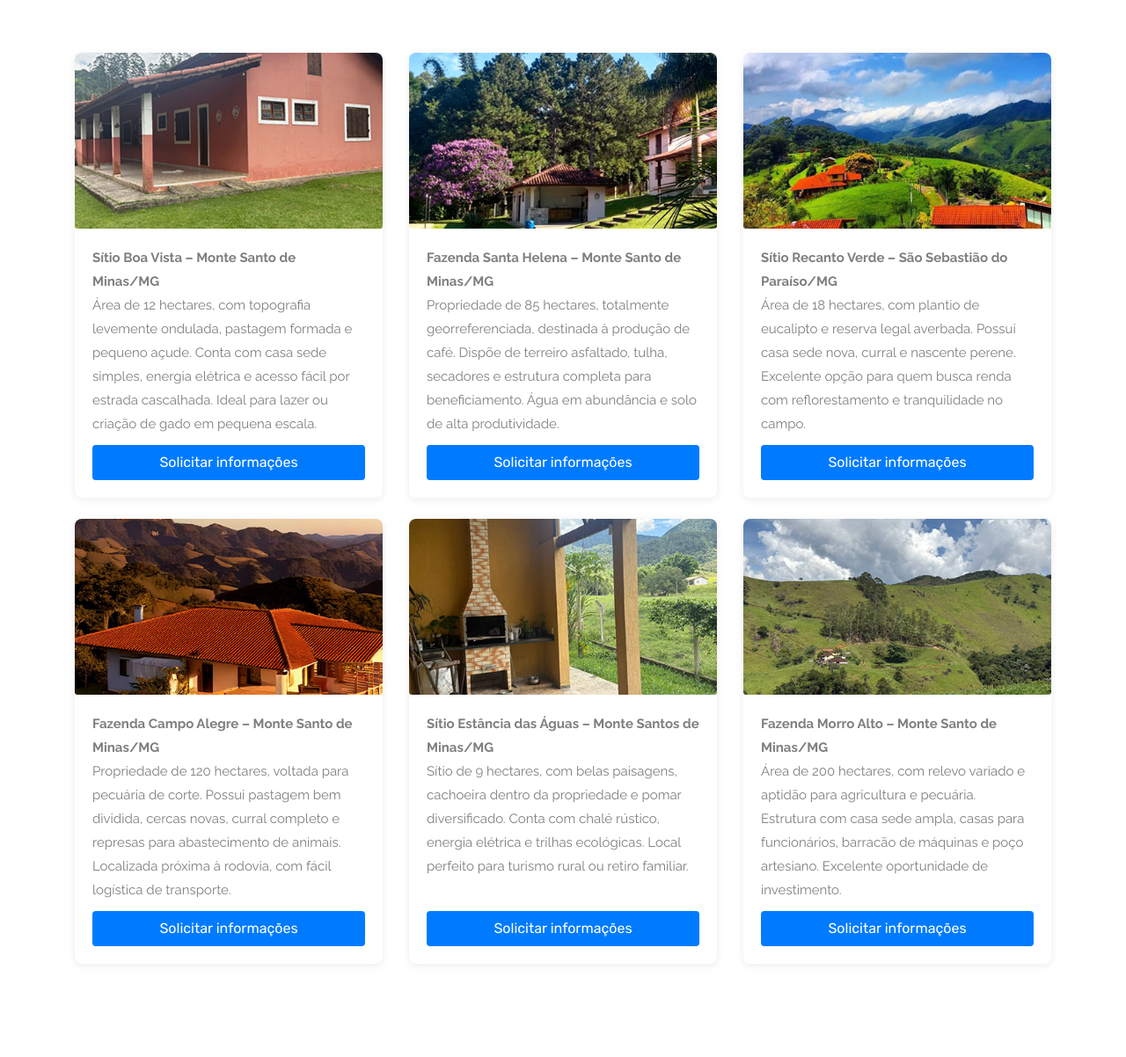
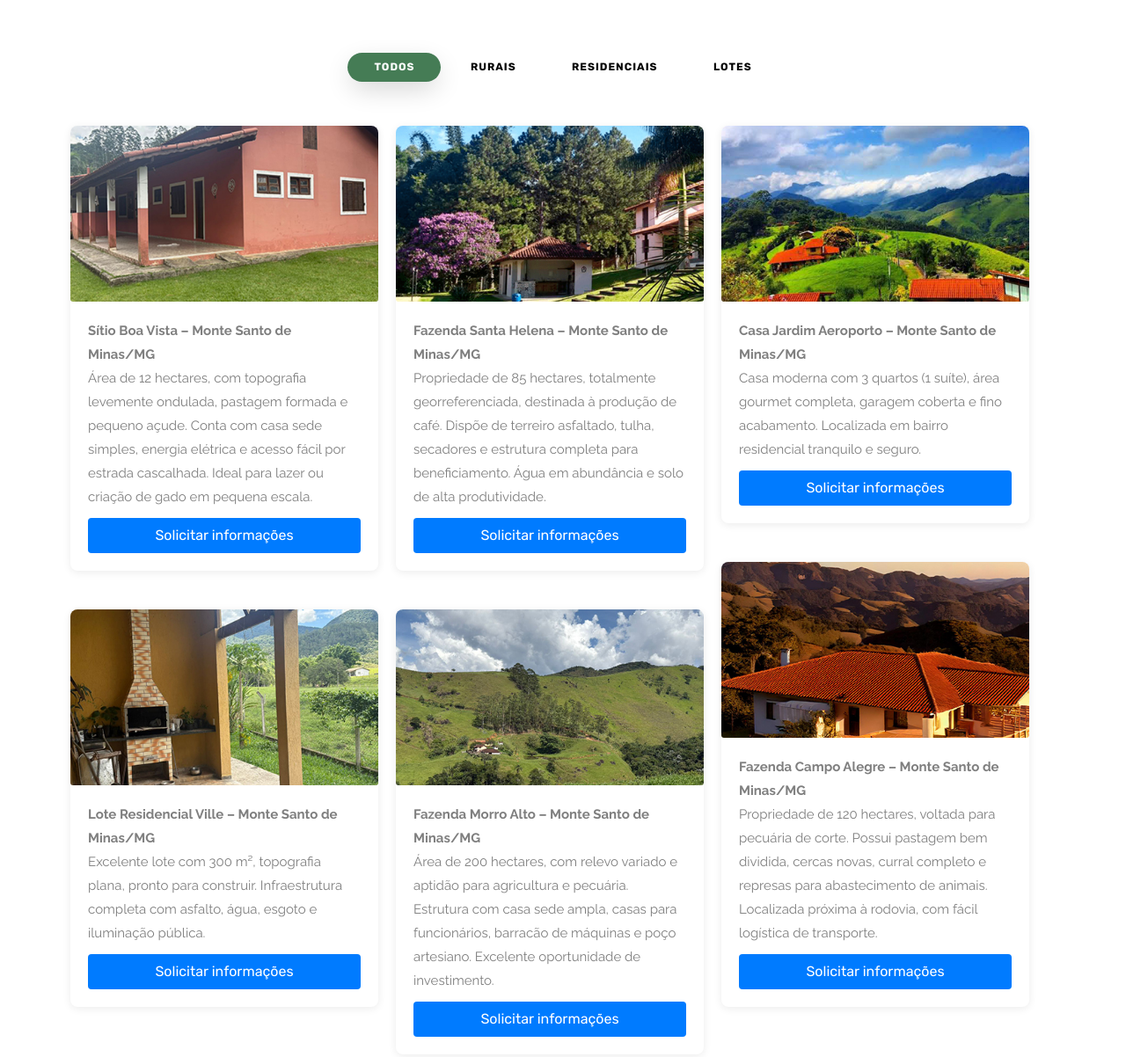
Before and after one commit to kaitereis/site_etca, a plain HTML site: page index.html in a window 1280 px wide. Shown: the part 5380-6582 px from the top of the page at 88% size. Drawn offline with Linux system fonts and the light colour scheme; files whose address does not match are found by name.

Commit message:
Filtro no seção Imóveis
Adicionei um filtro na seção imóveis

```diff
--- a/index.html
+++ b/index.html
@@ -851,7 +851,7 @@
 
     <!-- ==== Start Imóveis à venda -->
 
-    <section class="imoveis-venda section-padding" data-scroll-index="4"
+    <section class="imoveis-venda section-padding portfolio" data-scroll-index="4"
         style="padding-top: 60px; padding-bottom: 60px;">
         <div class="container">
             <div class="row">
@@ -861,9 +861,20 @@
                     <span></span>
                 </div>
             </div>
-            <div class="row">
+
+            <!-- filter links -->
+            <div class="filtering filtering-imoveis text-center mb-30 col-sm-12">
+                <span data-filter='*' class="active">Todos</span>
+                <span data-filter='.rurais'>Rurais</span>
+                <span data-filter='.residenciais'>Residenciais</span>
+                <span data-filter='.lotes'>Lotes</span>
+            </div>
+
+            <div class="clearfix"></div>
+
+            <div class="row gallery-imoveis full-width">
                 <!-- Card 1 -->
-                <div class="col-md-4 mb-4">
+                <div class="col-md-4 mb-4 items items-imoveis rurais">
                     <div class="card-imovel">
                         <div class="card-img">
                             <img src="img/imoveis/1.jpg" alt="Imóvel 1">
@@ -878,7 +889,7 @@
                     </div>
                 </div>
                 <!-- Card 2 -->
-                <div class="col-md-4 mb-4">
+                <div class="col-md-4 mb-4 items items-imoveis rurais">
                     <div class="card-imovel">
                         <div class="card-img">
                             <img src="img/imoveis/2.jpg" alt="Imóvel 2">
@@ -893,24 +904,21 @@
                     </div>
                 </div>
                 <!-- Card 3 -->
-                <div class="col-md-4 mb-4">
+                <div class="col-md-4 mb-4 items items-imoveis residenciais">
                     <div class="card-imovel">
                         <div class="card-img">
                             <img src="img/imoveis/3.jpg" alt="Imóvel 3">
                         </div>
                         <div class="card-body">
-                            <p><b>Sítio Recanto Verde – São Sebastião do Paraíso/MG</b><br>
-                                Área de 18 hectares, com plantio de eucalipto e reserva legal averbada. Possui casa sede
-                                nova, curral e nascente perene. Excelente opção para quem busca renda com
-                                reflorestamento e tranquilidade no campo.</p>
+                            <p><b>Casa Jardim Aeroporto – Monte Santo de Minas/MG</b><br>
+                                Casa moderna com 3 quartos (1 suíte), área gourmet completa, garagem coberta e fino
+                                acabamento. Localizada em bairro residencial tranquilo e seguro.</p>
                             <a href="https://wa.me/5535998099671" class="btn btn-primary">Solicitar informações</a>
                         </div>
                     </div>
                 </div>
-            </div>
-            <div class="row">
                 <!-- Card 4 -->
-                <div class="col-md-4 mb-4">
+                <div class="col-md-4 mb-4 items items-imoveis rurais">
                     <div class="card-imovel">
                         <div class="card-img">
                             <img src="img/imoveis/4.jpg" alt="Imóvel 4">
@@ -925,22 +933,21 @@
                     </div>
                 </div>
                 <!-- Card 5 -->
-                <div class="col-md-4 mb-4">
+                <div class="col-md-4 mb-4 items items-imoveis lotes">
                     <div class="card-imovel">
                         <div class="card-img">
                             <img src="img/imoveis/5.jpg" alt="Imóvel 5">
                         </div>
                         <div class="card-body">
-                            <p><b>Sítio Estância das Águas – Monte Santos de Minas/MG</b><br>
-                                Sítio de 9 hectares, com belas paisagens, cachoeira dentro da propriedade e pomar
-                                diversificado. Conta com chalé rústico, energia elétrica e trilhas ecológicas. Local
-                                perfeito para turismo rural ou retiro familiar.</p>
+                            <p><b>Lote Residencial Ville – Monte Santo de Minas/MG</b><br>
+                                Excelente lote com 300 m², topografia plana, pronto para construir. Infraestrutura
+                                completa com asfalto, água, esgoto e iluminação pública.</p>
                             <a href="https://wa.me/5535998099671" class="btn btn-primary">Solicitar informações</a>
                         </div>
                     </div>
                 </div>
                 <!-- Card 6 -->
-                <div class="col-md-4 mb-4">
+                <div class="col-md-4 mb-4 items items-imoveis rurais">
                     <div class="card-imovel">
                         <div class="card-img">
                             <img src="img/imoveis/6.jpg" alt="Imóvel 6">
@@ -959,9 +966,6 @@
     </section>
 
     <!-- End Imóveis à venda ==== -->
-
-
-
 
 
     <!-- =====================================
@@ -1550,6 +1554,24 @@
         })();
     </script>
 
+    <!-- Script para inicialização do Isotope da seção Imóveis -->
+    <script>
+        $(window).on("load", function () {
+            var $galleryImoveis = $('.gallery-imoveis').isotope({
+                itemSelector: '.items-imoveis'
+            });
+
+            $('.filtering-imoveis').on('click', 'span', function () {
+                var filterValue = $(this).attr('data-filter');
+                $galleryImoveis.isotope({ filter: filterValue });
+            });
+
+            $('.filtering-imoveis').on('click', 'span', function () {
+                $(this).addClass('active').siblings().removeClass('active');
+            });
+        });
+    </script>
+
 </body>
 
 </html>
```
